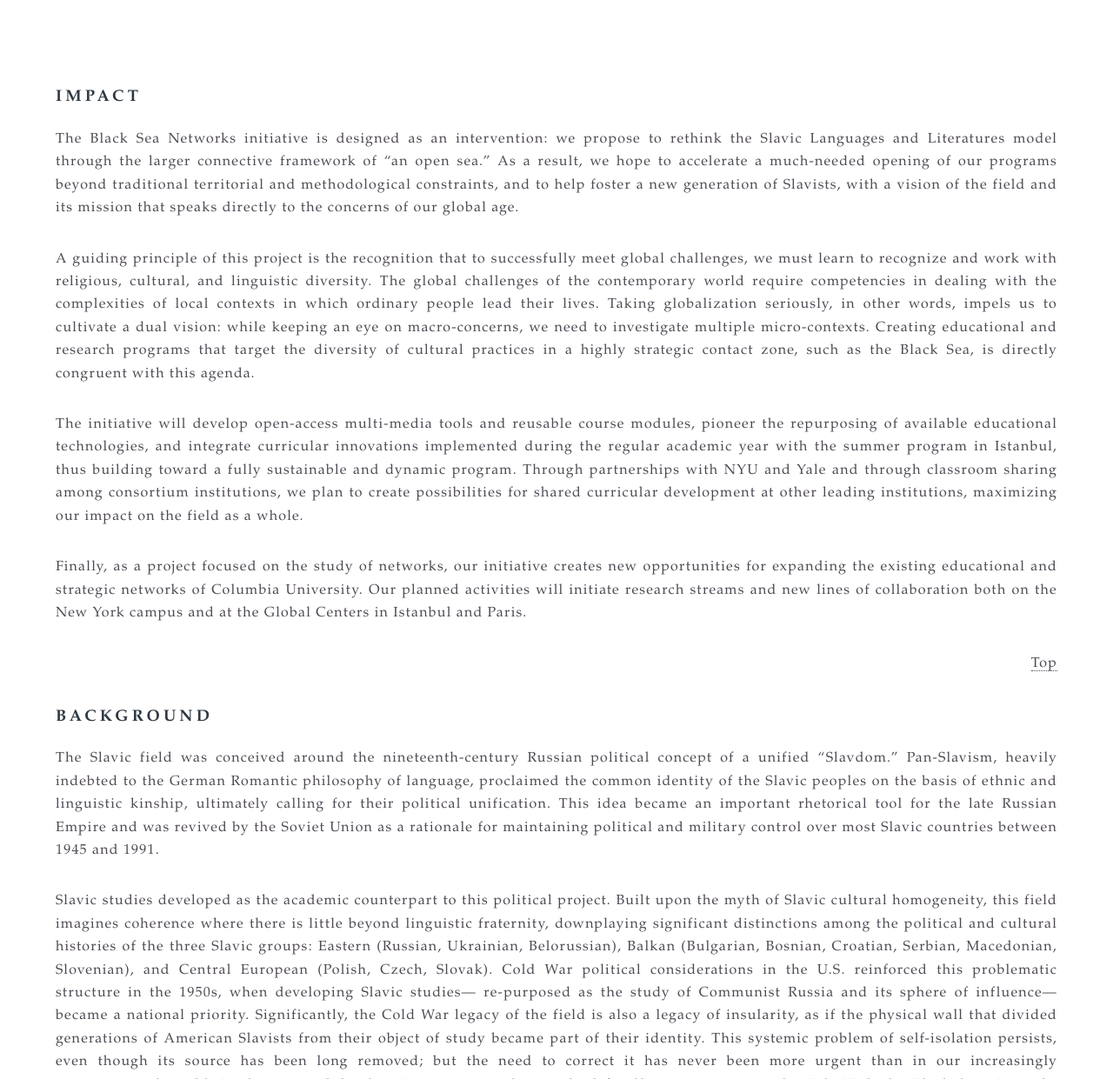
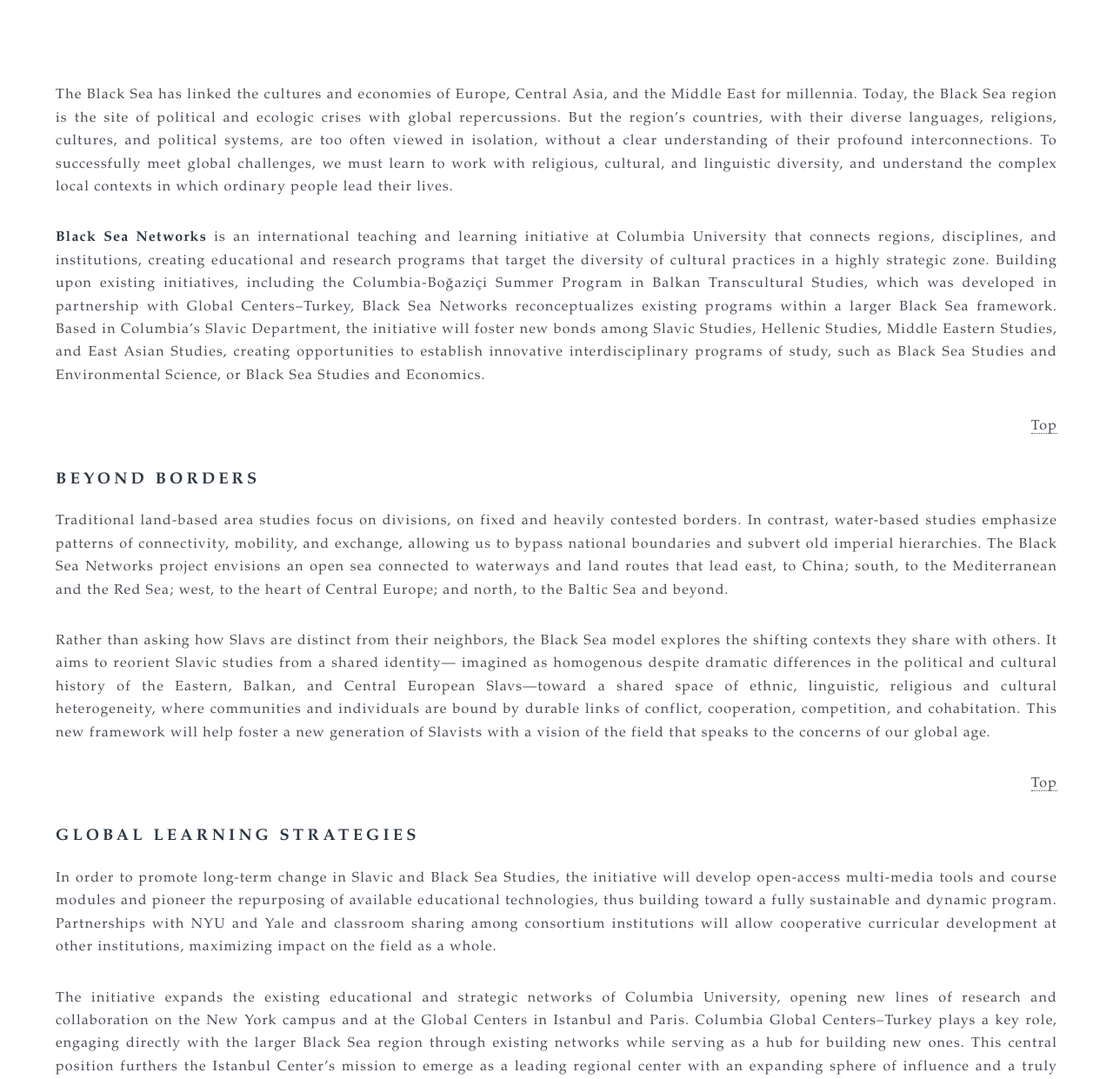
Before and after one commit to bradleygorski/blackseanet, a Jekyll site: the page built from about.html, in a window 1280 px wide and 1400 px high, scrolled down 234 px. Shown: the part 159-1400 px from the top of the window at 87% size. Built offline with Jekyll 4.4.1, drawn with Linux system fonts in a browser that asks for light colours; some of the changed text lies outside the part shown.

Commit message:
Replaced all text

```diff
--- a/about.html
+++ b/about.html
@@ -3,128 +3,96 @@
 title: About the Black Sea Networks Initiative
 ---
 		<section>
-		<a name="impact"></a>
-			<h3>Impact</h3>
-			<p align='justify'>The Black Sea Networks initiative is designed as an intervention: we propose to
-			rethink the Slavic Languages and Literatures model through the larger connective
-			framework of “an open sea.” As a result, we hope to accelerate a much-needed opening
-			of our programs beyond traditional territorial and methodological constraints,
-			and to help foster a new generation of Slavists, with a vision of the field and
-			its mission that speaks directly to the concerns of our global age.</p>
-			<p align='justify'>A guiding principle of this project is the recognition that to successfully meet
-			global challenges, we must learn to recognize and work with religious, cultural,
-			and linguistic diversity. The global challenges of the contemporary world require
-			competencies in dealing with the complexities of local contexts in which ordinary
-			people lead their lives. Taking globalization seriously, in other words, impels
-			us to cultivate a dual vision: while keeping an eye on macro-concerns, we need
-			to investigate multiple micro-contexts. Creating educational and research programs
-			that target the diversity of cultural practices in a highly strategic contact zone,
-			such as the Black Sea, is directly congruent with this agenda.</p>
-			<p align='justify'>The initiative will develop open-access multi-media tools and reusable course
-			modules, pioneer the repurposing of available educational technologies, and integrate
-			curricular innovations implemented during the regular academic year with the summer
-			program in Istanbul, thus building toward a fully sustainable and dynamic program.
-			Through partnerships with NYU and Yale and through classroom sharing among consortium
-			institutions, we plan to create possibilities for shared curricular development
-			at other leading institutions, maximizing our impact on the field as a whole.</p>
-			<p align='justify'>Finally, as a project focused on the study of networks, our initiative creates
-			new opportunities for expanding the existing educational and strategic networks of
-			Columbia University. Our planned activities will initiate research streams and new
-			lines of collaboration both on the New York campus and at the Global Centers in
-			Istanbul and Paris.</p>
+		<p align='justify'>The Black Sea has linked the cultures and economies of Europe,
+		Central Asia, and the Middle East for millennia. Today, the Black Sea region is the
+		site of political and ecologic crises with global repercussions. But the region’s
+		countries, with their diverse languages, religions, cultures, and political systems,
+		are too often viewed in isolation, without a clear understanding of their profound
+		interconnections. To successfully meet global challenges, we must learn to work with
+		religious, cultural, and linguistic diversity, and understand the complex local contexts
+		in which ordinary people lead their lives.</p>
+		<p align='justify'><strong>Black Sea Networks</strong> is an international teaching and learning initiative
+		at Columbia University that connects regions, disciplines, and institutions, creating
+		educational and research programs that target the diversity of cultural practices in a
+		highly strategic zone. Building upon existing initiatives, including the Columbia-Boğaziçi
+		Summer Program in Balkan Transcultural Studies, which was developed in partnership with
+		Global Centers–Turkey, Black Sea Networks reconceptualizes existing programs within a
+		larger Black Sea framework. Based in Columbia’s Slavic Department, the initiative will
+		foster new bonds among Slavic Studies, Hellenic Studies, Middle Eastern Studies, and
+		East Asian Studies, creating opportunities to establish innovative interdisciplinary
+		programs of study, such as Black Sea Studies and Environmental Science, or Black Sea
+		Studies and Economics.</p>
+		<a name="borders"></a><p align="right"><a href="#top">Top</a></p>
+			<h3>Beyond Borders</h3>
+			<p align='justify'>Traditional land-based area studies focus on divisions, on fixed
+			and heavily contested borders. In contrast, water-based studies emphasize patterns of
+			connectivity, mobility, and exchange, allowing us to bypass national boundaries and
+			subvert old imperial hierarchies. The Black Sea Networks project envisions an open sea
+			connected to waterways and land routes that lead east, to China; south, to the Mediterranean
+			and the Red Sea; west, to the heart of Central Europe; and north, to the Baltic Sea and beyond.</p>
+			<p align='justify'>Rather than asking how Slavs are distinct from their neighbors,
+			the Black Sea model explores the shifting contexts they share with others. It aims
+			to reorient Slavic studies from a shared identity— imagined as homogenous despite
+			dramatic differences in the political and cultural history of the Eastern, Balkan,
+			and Central European Slavs—toward a shared space of ethnic, linguistic, religious
+			and cultural heterogeneity, where communities and individuals are bound by durable
+			links of conflict, cooperation, competition, and cohabitation. This new framework
+			will help foster a new generation of Slavists with a vision of the field that speaks
+			to the concerns of our global age.</p>
 
-			<a name="background"></a><p align="right"><a href="#top">Top</a></p>
+			<a name="global"></a><p align="right"><a href="#top">Top</a></p>
 
-			<h3>Background</h3>
-			<p align='justify'>The Slavic field was conceived around the nineteenth-century Russian political
-			concept of a unified “Slavdom.” Pan-Slavism, heavily indebted to the German Romantic
-			philosophy of language, proclaimed the common identity of the Slavic peoples on the
-			basis of ethnic and linguistic kinship, ultimately calling for their political unification.
-			This idea became an important rhetorical tool for the late Russian Empire and was revived
-			by the Soviet Union as a rationale for maintaining political and military control over most
-			Slavic countries between 1945 and 1991.</p>
-			<p align='justify'>Slavic studies developed as the academic counterpart to this political project. Built
-			upon the myth of Slavic cultural homogeneity, this field imagines coherence where there
-			is little beyond linguistic fraternity, downplaying significant distinctions among the
-			political and cultural histories of the three Slavic groups: Eastern (Russian, Ukrainian,
-			Belorussian), Balkan (Bulgarian, Bosnian, Croatian, Serbian, Macedonian, Slovenian), and
-			Central European (Polish, Czech, Slovak). Cold War political considerations in the U.S.
-			reinforced this problematic structure in the 1950s, when developing Slavic studies&mdash;
-			re-purposed as the study of Communist Russia and its sphere of influence&mdash;became a
-			national priority. Significantly, the Cold War legacy of the field is also a legacy of
-			insularity, as if the physical wall that divided generations of American Slavists from
-			their object of study became part of their identity. This systemic problem of self-isolation
-			persists, even though its source has been long removed; but the need to correct it has never
-			been more urgent than in our increasingly interconnected world. In the 1950s, Columbia
-			University set the standard for Slavic programs in the U.S. With the Black Sea Networks
-			Initiative, our institution is taking pioneering role once again and ushering in a new
-			era for the field in the global age.</p>
+			<h3>Global Learning Strategies</h3>
+			<p align='justify'>In order to promote long-term change in Slavic and Black Sea Studies,
+			the initiative will develop open-access multi-media tools and course modules and pioneer
+			the repurposing of available educational technologies, thus building toward a fully sustainable
+			and dynamic program. Partnerships with NYU and Yale and classroom sharing among consortium
+			institutions will allow cooperative curricular development at other institutions, maximizing
+			impact on the field as a whole.</p>
+			<p align='justify'>The initiative expands the existing educational and strategic networks of
+			Columbia University, opening new lines of research and collaboration on the New York campus
+			and at the Global Centers in Istanbul and Paris. Columbia Global Centers–Turkey plays a key
+			role, engaging directly with the larger Black Sea region through existing networks while
+			serving as a hub for building new ones. This central position furthers the Istanbul Center’s
+			mission to emerge as a leading regional center with an expanding sphere of influence and a
+			truly global impact.</p>
+			<p align='justify'>Bearing in mind the fast-moving and often unpredictable course of
+			events in the Black Sea region, the initiative emphasizes digital resources as a site
+			of collaboration. Even as political crises close borders, initiative partners will
+			continue to exchange ideas, work together on projects, and generate new materials.</p>
 
-			<a name="objectives"></a><p align="right"><a href="#top">Top</a></p>
+		<a name="activities"></a><p align="right"><a href="#top">Top</a></p>
 
-			<h3>Objectives and Advantages</h3>
-			<p align='justify'>We propose to rethink the outdated Slavic model within the larger framework of the
-			Black Sea&mdash;that critical waterway at the crossroads of Europe, Asia, and the
-			Middle East that Evliya Celebi once called “the mother of all seas.” The Black Sea
-			model has the intellectual advantage of being water-based. Unlike traditional
-			land-based area studies that are focused on divisions&mdash;on fixed and heavily
-			contested boundaries&mdash;the rise of the “new thalassology”  has shifted emphasis
-			toward patterns of connectivity, mobility, and exchange. By allowing us to bypass
-			national boundaries, these water-based studies subvert old imperial hierarchies and
-			expose “the myth of continents” (Lewis and Wigen 1997). The thriving Mediterranean
-			field (Horden and Purcell 2000, 2013) exemplifies the heuristic possibilities of the
-			recent “maritime turn.” David Abulafia (2005) has generalized the concept of the
-			Mediterranean, in its strict meaning of “inland sea,” to a range of areas over which
-			trade and communication have been comparatively intense, and Charles King (2004) has
-			championed this approach in his landmark history of the Black Sea. The river Danube’s
-			function as a connective conduit has similarly suggested transferable lessons of
-			transcultural co-existence beyond area-studies (Magris 1986; Payne 2013).</p>
-			<p align='justify'>While the traditional Slavic model is predicated on singularity and exceptionalism,
-			which feeds the self-referentiality of the field and its resultant isolation, the
-			Black Sea model is based on the assumption of interconnectedness. Instead of asking
-			how Slavs are distinct from their neighbors, we ask to explore how they are inseparable
-			from the shifting contexts they share with others.</p>
-			<p align='justify'>In sum, far from replacing one regionalism with another, the Black Sea model
-			calls for a cognitive reorientation of Slavic studies from a <i>shared identity</i>&mdash;constructed
-			as homogenous&mdash;toward a <i>shared space</i> of ethnic, linguistic,
-			religious and cultural heterogeneity where communities and individuals are bound by
-			durable links of conflict, cooperation, competition, and uneasy condominium. </p>
-			<p align='justify'>We envision the Black Sea as an <i>open sea</i>, connected along waterways and
-			land routes: eastward, to China (along the Silk Road and its latest reinventions by
-			Chinese subsidies for new transit infrastructure through Central Asia to Anatolia);
-			southward, to the Eastern Mediterranean and the Red Sea; westward along the Danube,
-			to the heart of Central Europe; northward, to the Baltic Sea and beyond. The possibilities
-			for the study of long-distance interaction are as promising as the possibilities
-			for new comparisons and juxtapositions. The Black Sea networks of travel, communication,
-			and exchange reach far and wide and reveal new valences of “Slavic” that help us
-			redefine the way we frame the place of the Slavic peoples and their cultures in a
-			truly global history.</p>
-			<p align='justify'>The Black Sea framework thus offers distinct conceptual and curricular advantages,
-			while losing nothing of the political relevance that Slavic Studies commanded during
-			the Cold War. The “Wider Black Sea Region,” stretching from the Balkans to the Caucasus
-			and from the Russian and Ukrainian steppes to Anatolia (King 2008), is already
-			a political fact embodied in the <a href=“http://www.bsec-organization.org/Pages/homepage.aspx”>
-			Black Sea Economic Cooperation Forum</a>, founded in 1992 and comprising twelve states.
-			As a buffer zone between Europe, Central Asia, and the Middle East, and the scene of
-			ongoing political and ecologic crises with global repercussions, it constitutes the
-			next frontier of European strategic thinking. Meanwhile, comprehensive understanding
-			of the region is conspicuously lacking. Over the last decade, Black Sea educational programs
-			have emerged in both the region and the E.U. (in Turkey, Greece, Germany, including an
-			EU-wide program based in France). This is the first U.S. equivalent.</p>
-			<p align='justify'>The Black Sea Networks teaching and learning initiative at Columbia University
-			aims to re-conceptualize existing programs within a Black Sea framework and create
-			multidisciplinary tracks in “Black Sea Studies” at Columbia’s Department of Slavic
-			Languages. The initiative will foster new bonds among Slavic Studies, the Hellenic
-			Studies, Middle Eastern Studies, and East Asian Studies; it will also create
-			opportunities for establishing innovative interdisciplinary programs of study,
-			such as Black Sea Studies and Environmental Science, or Black Sea Studies and
-			Economics (with an emphasis on Energy Security). The study of the “open sea”
-			will help create a more open Slavic field, well positioned to initiate new forms
-			of cooperation and exchange.</p>
+			<h3>Key Activities</h3>
+			<p align='justify'>A <b>yearlong Black Sea Event Series</b>, co-hosted by Columbia
+			and Yale, fostering creative exchange among the project’s team and advisory board,
+			scholars at Columbia across divisions, and outside experts, artists, and activists.</p>
+
+			<p align='justify'>An <b>interdisciplinary symposium on Crimea</b> at Cambridge
+			University in May 2017, co-sponsored by the Cambridge Committee for Russian and
+			East European Studies.</p>
+
+			<p align='justify'>A <b>two-day conference at Columbia</b> in September 2017,
+			generating a special issue of the journal <i>Southeast European and Black Sea
+			Studies</i>. </p>
+
+			<p align='justify'>A <b>team-taught Global Core course, “Black Sea Cultural Capitals,”</b>
+			under the umbrella of the new Humanities project “Cities of Knowledge: Reading the Global
+			Metropolis.” The course will include seven modules: six focused on a single city (Istanbul,
+			Plovdiv, Belgrade, Constanţa, Odessa, and Tbilisi), and one on the Crimean peninsula. The
+			course will use technologies currently employed exclusively for language acquisition through
+			the Mellon-sponsored Columbia-Cornell-Yale shared course initiative, and create an open-access
+			digital library for Black Sea Studies that will support a future multi-media publication. </p>
+
+			<p align='justify'>A summit at <b>Columbia Global Centers | Paris</b> that will present
+			initiative results to partners in the Black Sea region and to representatives of Global
+			Centers with potential stakes in the project (Istanbul, Paris, Amman, Beijing), and open
+			lines for further collaboration and broader adoption of the Black Sea model. </p>
 
 			<a name="grants"></a><p align="right"><a href="#top">Top</a></p>
 
 			<h3>Grants and Collaboration</h3>
+
 			<p align='justify'>The initiative is a recipient of Columbia’s <a href="http://beta.global.columbia.edu/institutes-programs-initiatives/presidents-global-innovation-fund">
 			Presidential Global Innovation Fund</a> for 2016&ndash;2018.
 			It is developed in partnership with Columbia’s <a href='http://harriman.columbia.edu/'>Harriman Institute</a>,
```
